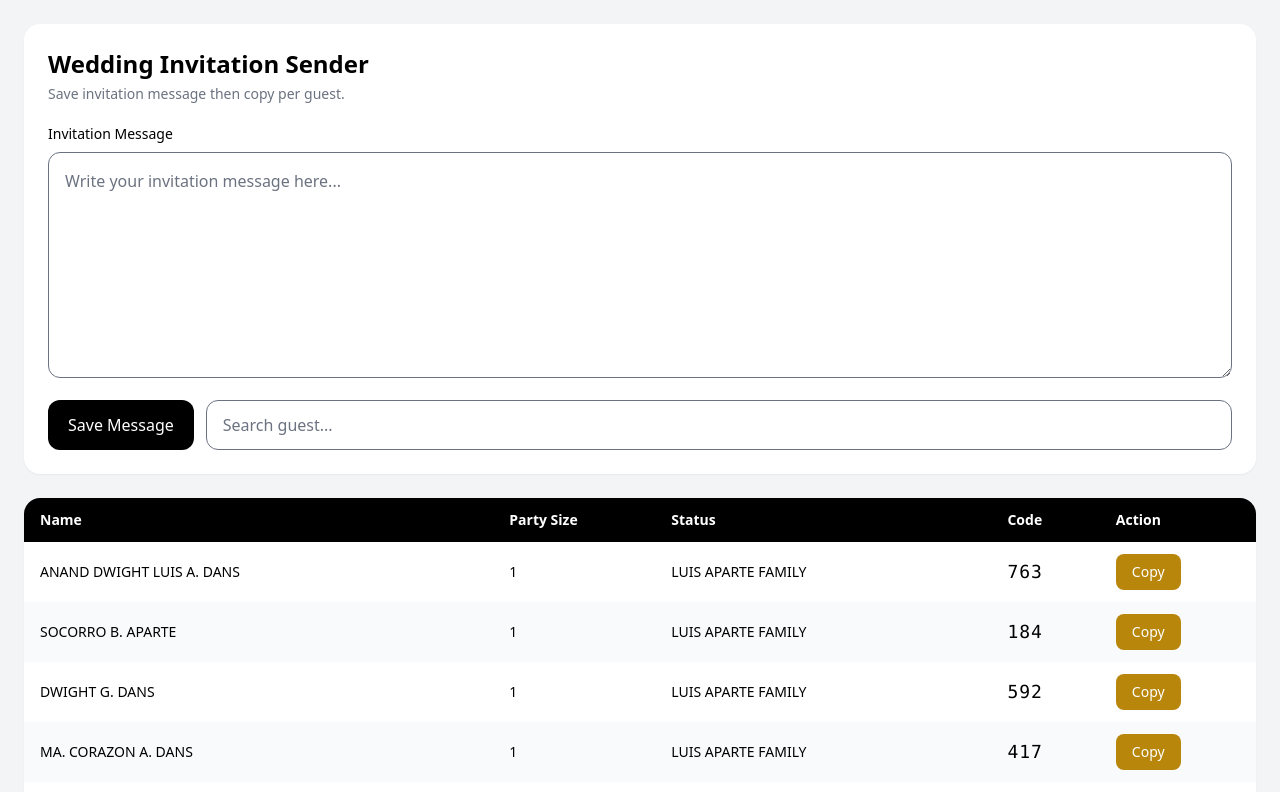
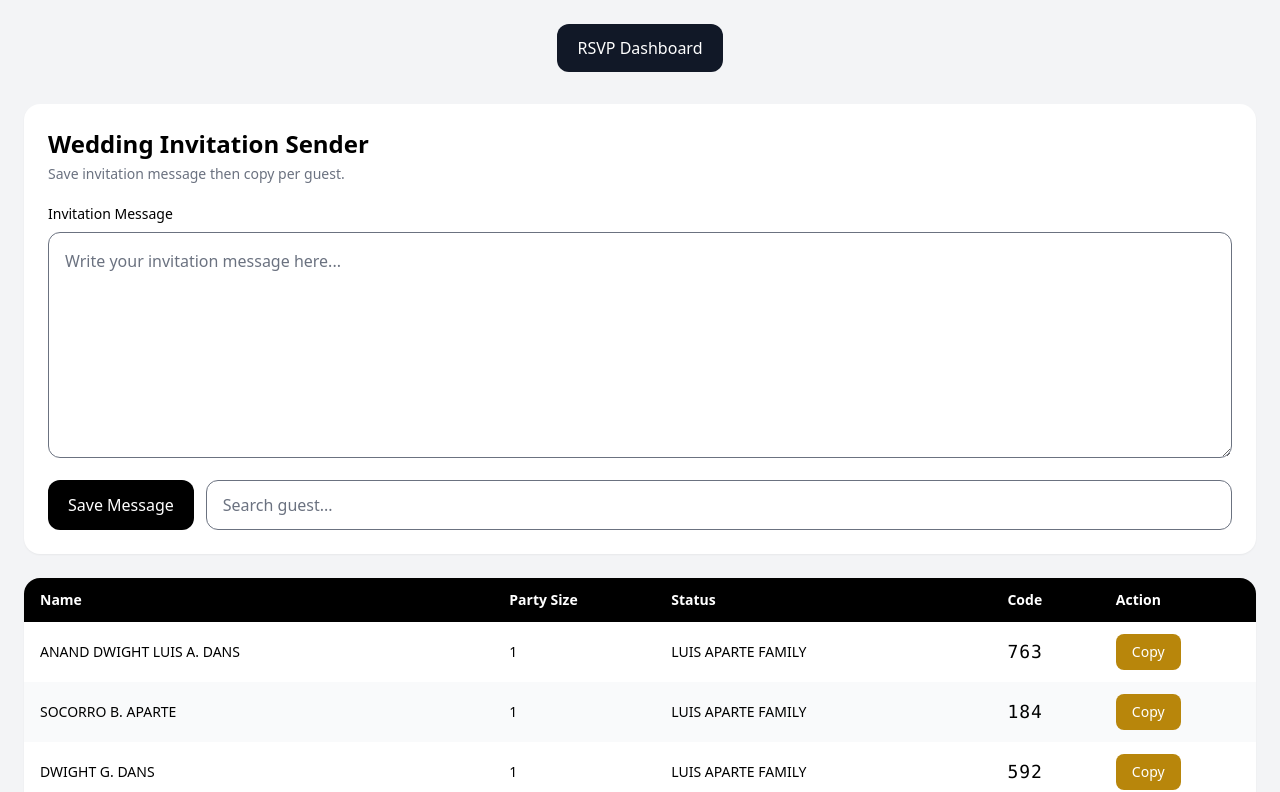
Before and after one commit to RefinedSaltqwe/jonahanand, a Next.js app: page /guests in a window 1280 px wide. Shown: the top 792 px of the page. Built offline with nearby package versions, Linux system fonts and the light colour scheme; no server answers; the database is empty.

Commit message:
dashboard navigation

```diff
--- a/src/pages/guests/index.tsx
+++ b/src/pages/guests/index.tsx
@@ -4,6 +4,7 @@ import { useEffect, useState } from "react";
 import { doc, getDoc, setDoc } from "firebase/firestore";
 import people from "@/data/people"; // your people array
 import { firestore } from "@/firebase/clientApp";
+import Link from "next/link";
 
 type Person = {
   id: number;
@@ -88,6 +89,14 @@ Jonah & Anand`;
   return (
     <main className="min-h-screen bg-gray-100 p-6">
       <div className="mx-auto max-w-7xl space-y-6">
+        <div className="flex flex-1 items-center justify-center px-6 pb-2">
+          <Link
+            href="https://jonahanand.vercel.app/rsvp"
+            className="rounded-xl bg-gray-900 px-5 py-3 text-white transition hover:bg-black"
+          >
+            {` RSVP Dashboard`}
+          </Link>
+        </div>
         {/* HEADER */}
         <div className="rounded-2xl bg-white p-6 shadow-sm">
           <h1 className="text-2xl font-bold text-black">
--- a/src/pages/rsvp/index.tsx
+++ b/src/pages/rsvp/index.tsx
@@ -6,7 +6,7 @@ import { initializeApp, getApps } from "firebase/app";
 import people from "../../data/people"; // local invited list :contentReference[oaicite:0]{index=0}
 import jsPDF from "jspdf";
 import autoTable from "jspdf-autotable";
-
+import Link from "next/link";
 /* Firebase Config */
 const firebaseConfig = {
   apiKey: process.env.NEXT_PUBLIC_FIREBASE_API_KEY,
@@ -174,6 +174,14 @@ const RSVP = () => {
   return (
     <div className="min-h-screen bg-white text-gray-900">
       <div className="max-w-7xl mx-auto px-6 py-10 space-y-8">
+        <div className="flex flex-1 items-center justify-center px-6 pb-2">
+          <Link
+            href="https://jonahanand.vercel.app/guests"
+            className="rounded-xl bg-gray-900 px-5 py-3 text-white transition hover:bg-black"
+          >
+            {` Guests Dashboard`}
+          </Link>
+        </div>
         {/* Header */}
         <div>
           <p className="text-sm uppercase tracking-[0.2em] text-gray-400">
```
